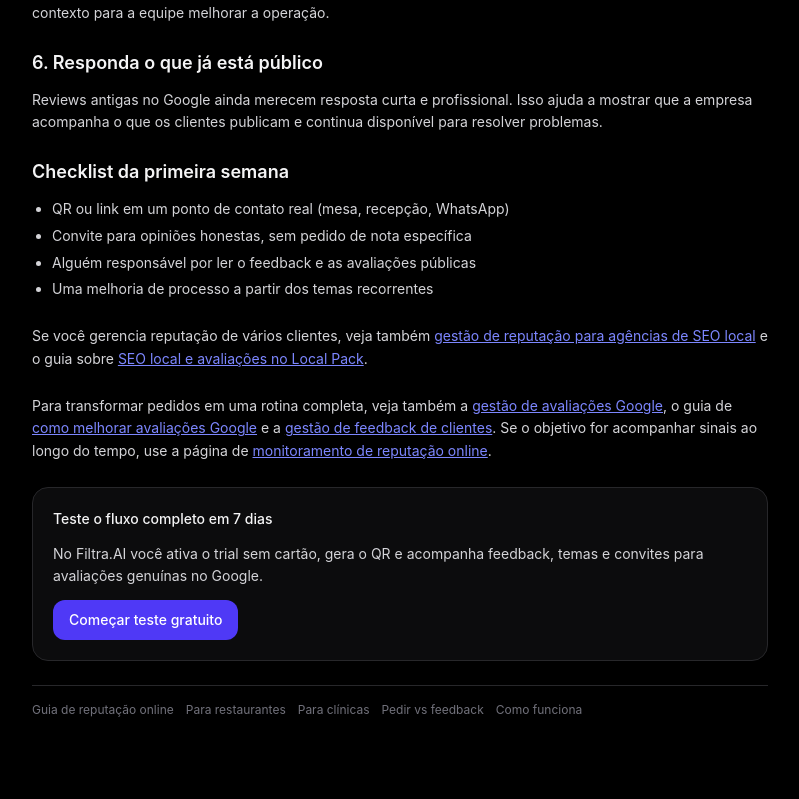
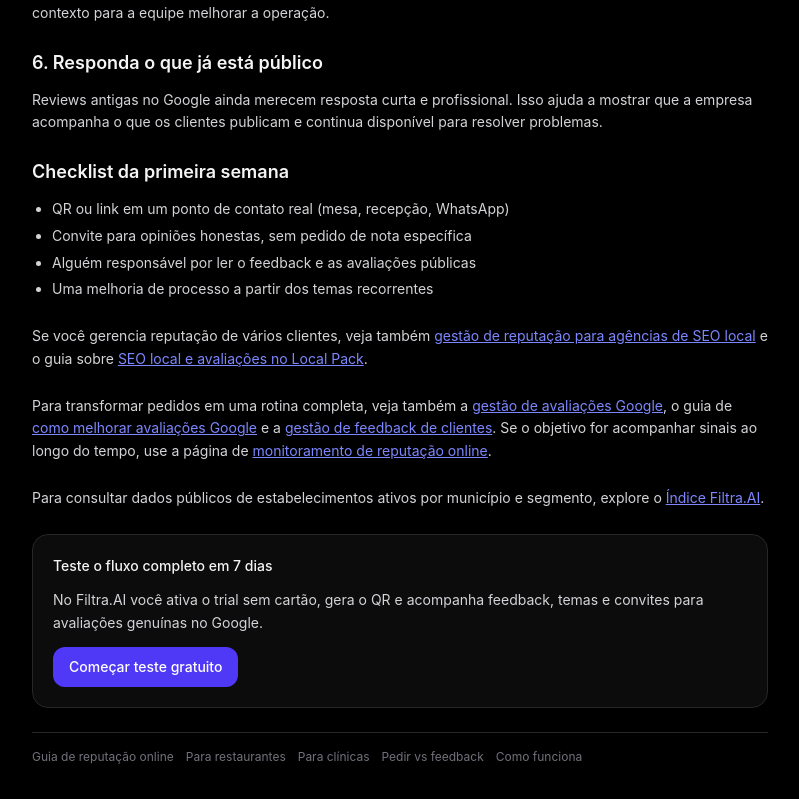
Before and after one commit to LU9DI/saas-reputacao-ia, a Next.js app in the folder frontend/: page /blog/como-conseguir-avaliacoes-google in a window 1280 px wide. Shown: the part 995-1794 px from the top of the page, without its empty margins (240-1039 px from the left). Built offline with nearby package versions, Linux system fonts and the light colour scheme; no server answers.

Commit message:
seo(blog): linkar artigo de avaliações ao Índice

```diff
--- a/frontend/src/app/blog/como-conseguir-avaliacoes-google/page.tsx
+++ b/frontend/src/app/blog/como-conseguir-avaliacoes-google/page.tsx
@@ -141,6 +141,10 @@ export default function BlogAvaliacoesGooglePage() {
         <p>
           Para transformar pedidos em uma rotina completa, veja também a <Link href="/reputacao-google" className="text-indigo-400 underline">gestão de avaliações Google</Link>, o guia de <Link href="/como-melhorar-avaliacoes-google" className="text-indigo-400 underline">como melhorar avaliações Google</Link> e a <Link href="/gestao-de-feedback" className="text-indigo-400 underline">gestão de feedback de clientes</Link>. Se o objetivo for acompanhar sinais ao longo do tempo, use a página de <Link href="/monitoramento-reputacao-online" className="text-indigo-400 underline">monitoramento de reputação online</Link>.
         </p>
+        <p>
+          Para consultar dados públicos de estabelecimentos ativos por município e segmento, explore o{' '}
+          <Link href="/indice" prefetch={false} className="text-indigo-400 underline">Índice Filtra.AI</Link>.
+        </p>
 
         <div className="rounded-2xl border border-zinc-800 bg-zinc-900/50 p-5 space-y-3">
           <p className="text-zinc-100 font-medium">Teste o fluxo completo em 7 dias</p>
```
